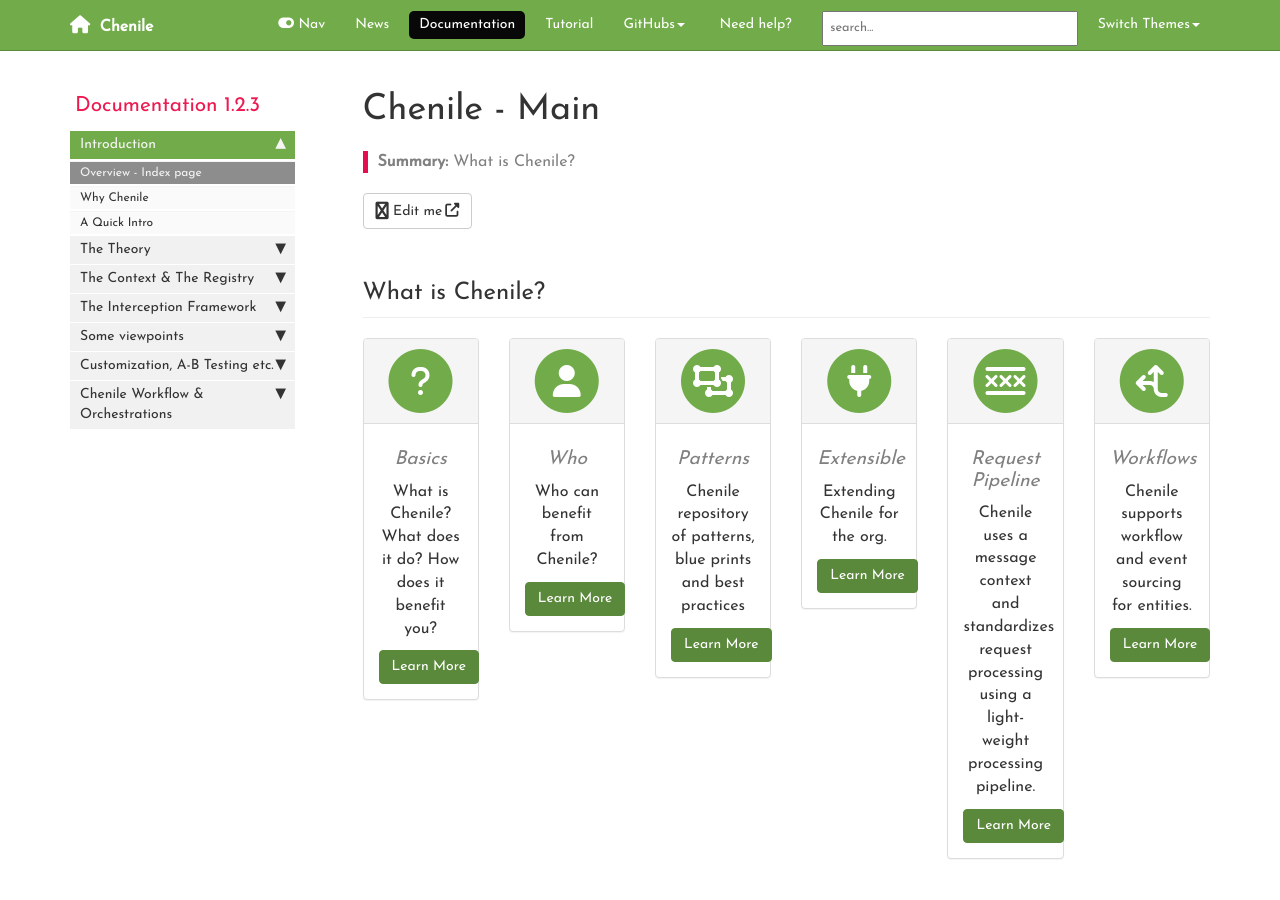
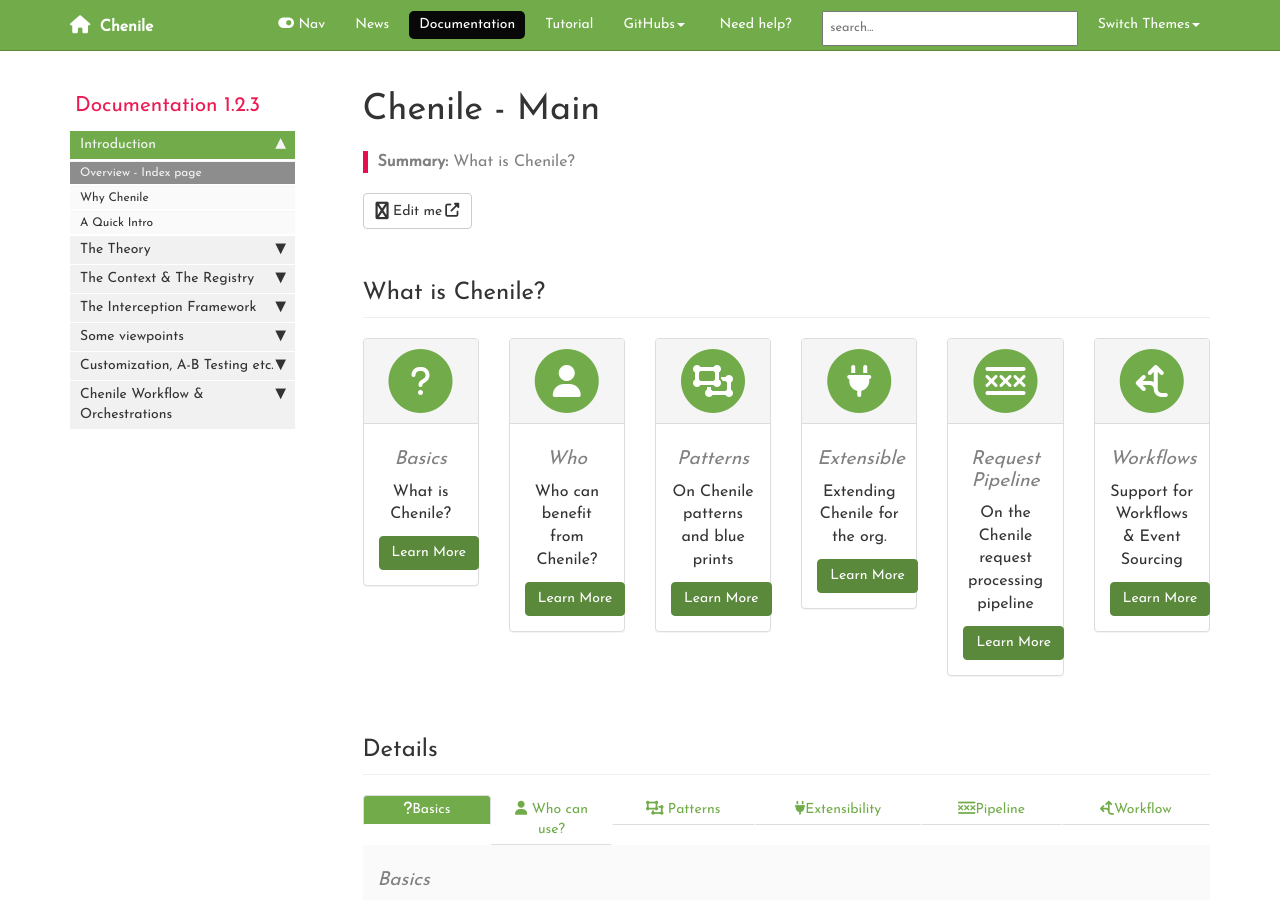
Before and after one commit to rajakolluru/cheniledocs.github.io, a Jekyll site: the page built from index.html, in a window 1280 px wide and 900 px high. Built offline with Jekyll 4.4.1, drawn with Linux system fonts in a browser that asks for light colours; comment, search, counter and statistics services are not loaded.

Commit message:
enhanced index.html

```diff
--- a/index.html
+++ b/index.html
@@ -21,7 +21,7 @@ summary: What is Chenile?
                 </div>
                 <div class="panel-body">
                     <h4>Basics</h4>
-                    <p>What is Chenile? What does it do? How does it benefit you?</p>
+                    <p>What is Chenile?</p>
                     <a href="#basics" class="btn btn-primary">Learn More</a>
                 </div>
             </div>
@@ -51,7 +51,7 @@ summary: What is Chenile?
                 </div>
                 <div class="panel-body">
                     <h4>Patterns</h4>
-                    <p>Chenile repository of patterns, blue prints and best practices</p>
+                    <p>On Chenile patterns and blue prints</p>
                     <a href="#patterns" class="btn btn-primary">Learn More</a>
                 </div>
             </div>
@@ -81,7 +81,7 @@ summary: What is Chenile?
                 </div>
                 <div class="panel-body">
                     <h4>Request Pipeline</h4>
-                    <p>Chenile uses a message context and standardizes request processing using a light-weight processing pipeline.</p>
+                    <p>On the Chenile request processing pipeline</p>
                     <a href="#pipeline" class="btn btn-primary">Learn More</a>
                 </div>
             </div>
@@ -96,7 +96,7 @@ summary: What is Chenile?
                 </div>
                 <div class="panel-body">
                     <h4>Workflows</h4>
-                    <p>Chenile supports workflow and event sourcing for entities.</p>
+                    <p>Support for Workflows & Event Sourcing</p>
                     <a href="#workflow" class="btn btn-primary">Learn More</a>
                 </div>
             </div>
```
